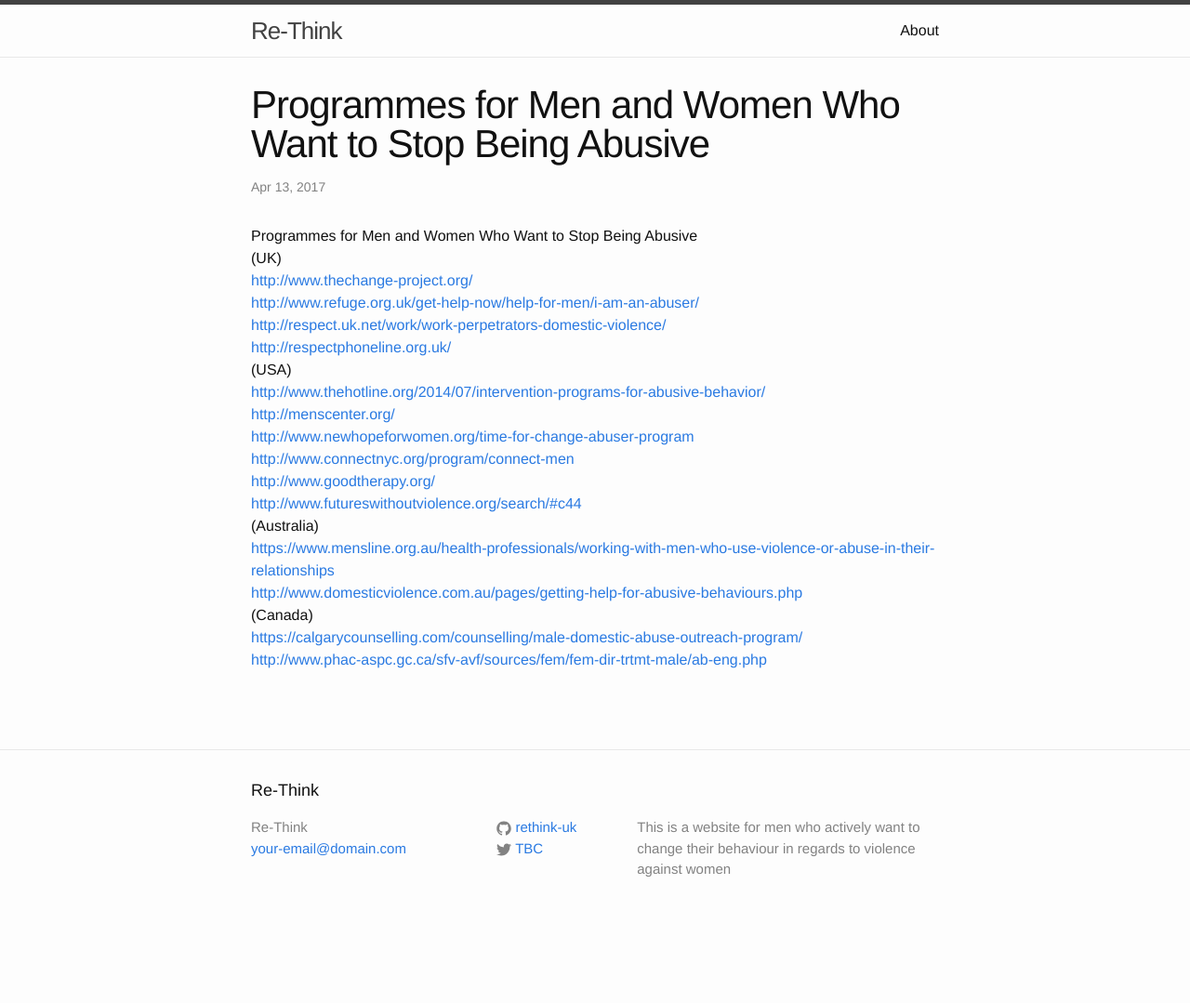
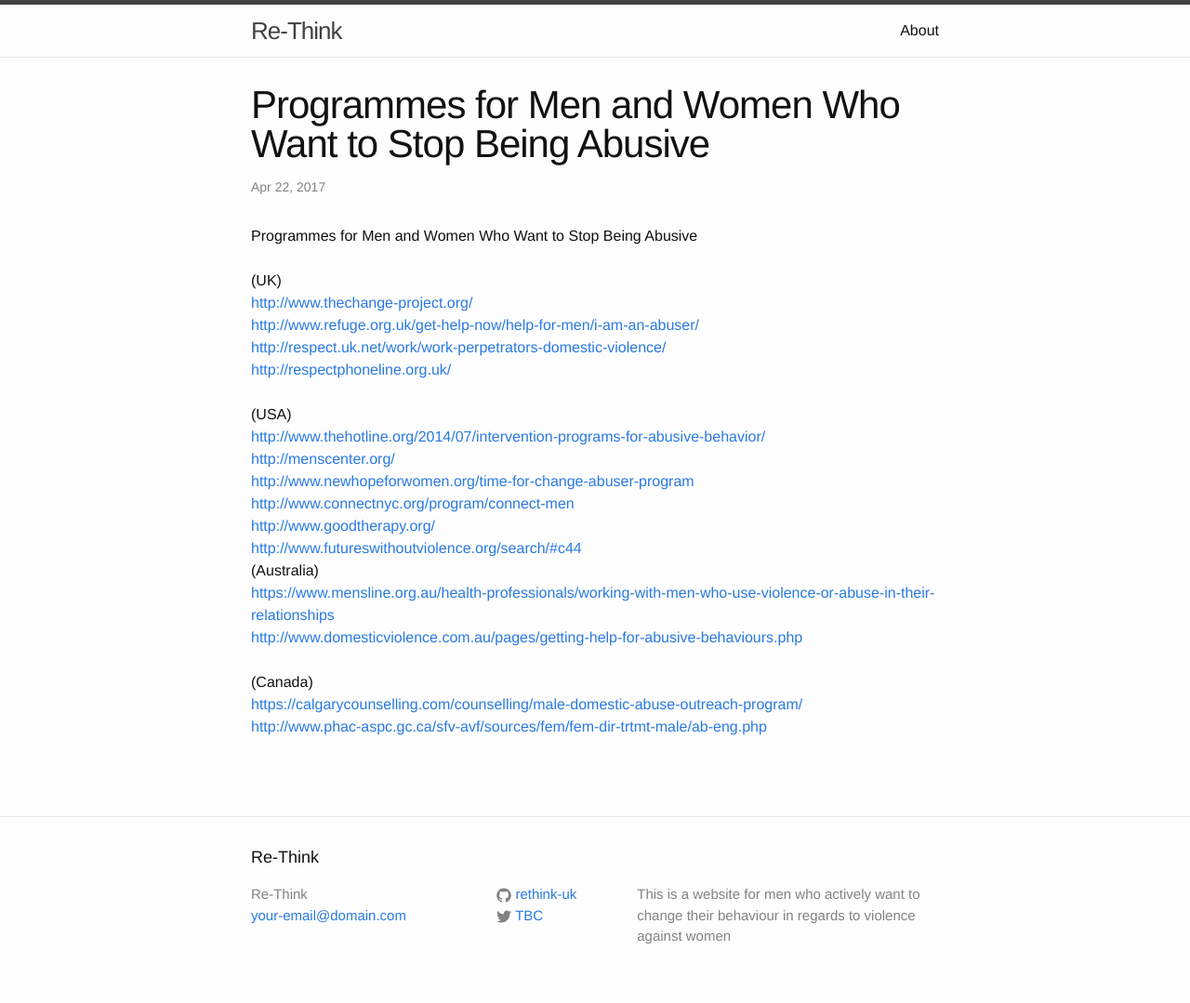
Before and after one commit to rethink-uk/rethink-uk.github.io, a Jekyll site: the page built from _posts/2017-04-22-Programmes-for-Men-and-Women-Who-Want-to-Stop-Being-Abusive.markdown, in a window 1280 px wide. Shown: the whole page at 93% size. Built offline with Jekyll 4.4.1, drawn with Linux system fonts in a browser that asks for light colours; before the commit the page ends 1007 px from its top, so only the background shows below that.

Commit message:
Update and rename 2017-04-13-Programmes-for-Men-and-Women-Who-Want-to-Stop-Being-Abusive.markdown to 2017-04-22-Programmes-for-Men-and-Women-Who-Want-to-Stop-Being-Abusive.markdown

```diff
--- a/_posts/2017-04-13-Programmes-for-Men-and-Women-Who-Want-to-Stop-Being-Abusive.markdown
+++ b/_posts/2017-04-22-Programmes-for-Men-and-Women-Who-Want-to-Stop-Being-Abusive.markdown
@@ -1,16 +1,18 @@
 ---
 layout: post
 title:  "Programmes for Men and Women Who Want to Stop Being Abusive"
-date:   2017-04-13 09:41:03 +0000
+date:   2017-04-22 09:41:03 +0000
 categories: Website Content
 ---
 
 Programmes for Men and Women Who Want to Stop Being Abusive <br />
+<br />
 (UK)<br />
 <a href="http://www.thechange-project.org/">http://www.thechange-project.org/</a><br />
 <a href="http://www.refuge.org.uk/get-help-now/help-for-men/i-am-an-abuser/">http://www.refuge.org.uk/get-help-now/help-for-men/i-am-an-abuser/</a><br />
 <a href="http://respect.uk.net/work/work-perpetrators-domestic-violence/">http://respect.uk.net/work/work-perpetrators-domestic-violence/</a><br />
 <a href="http://respectphoneline.org.uk/">http://respectphoneline.org.uk/</a><br />
+<br />
 (USA)<br />
 <a href="http://www.thehotline.org/2014/07/intervention-programs-for-abusive-behavior/">http://www.thehotline.org/2014/07/intervention-programs-for-abusive-behavior/</a><br />
 <a href="http://menscenter.org/">http://menscenter.org/</a><br />
@@ -21,6 +23,7 @@ Programmes for Men and Women Who Want to Stop Being Abusive <br />
 (Australia)<br />
 <a href="https://www.mensline.org.au/health-professionals/working-with-men-who-use-violence-or-abuse-in-their-relationships">https://www.mensline.org.au/health-professionals/working-with-men-who-use-violence-or-abuse-in-their-relationships</a><br />
 <a href="http://www.domesticviolence.com.au/pages/getting-help-for-abusive-behaviours.php">http://www.domesticviolence.com.au/pages/getting-help-for-abusive-behaviours.php</a><br />
+<br />
 (Canada)<br />
 <a href="https://calgarycounselling.com/counselling/male-domestic-abuse-outreach-program/">https://calgarycounselling.com/counselling/male-domestic-abuse-outreach-program/</a><br />
 <a href="http://www.phac-aspc.gc.ca/sfv-avf/sources/fem/fem-dir-trtmt-male/ab-eng.php">http://www.phac-aspc.gc.ca/sfv-avf/sources/fem/fem-dir-trtmt-male/ab-eng.php</a><br />
```
